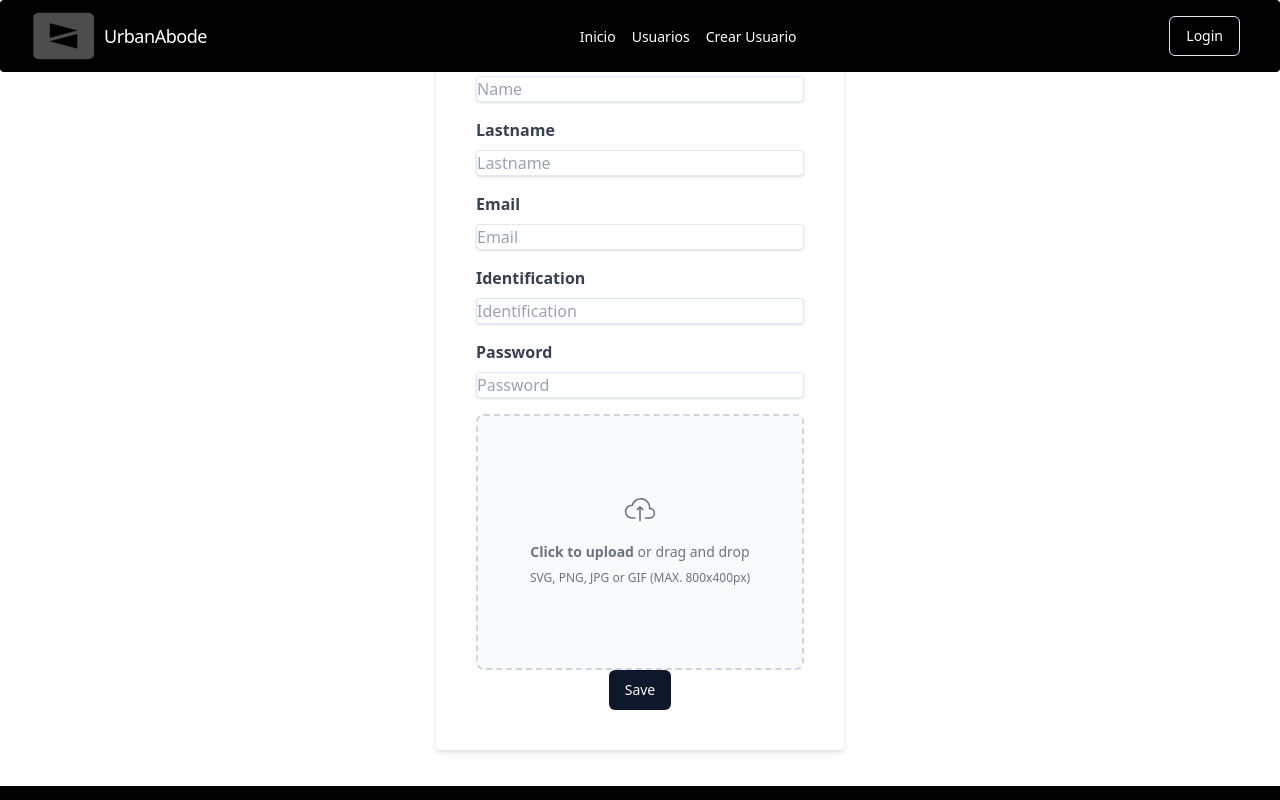
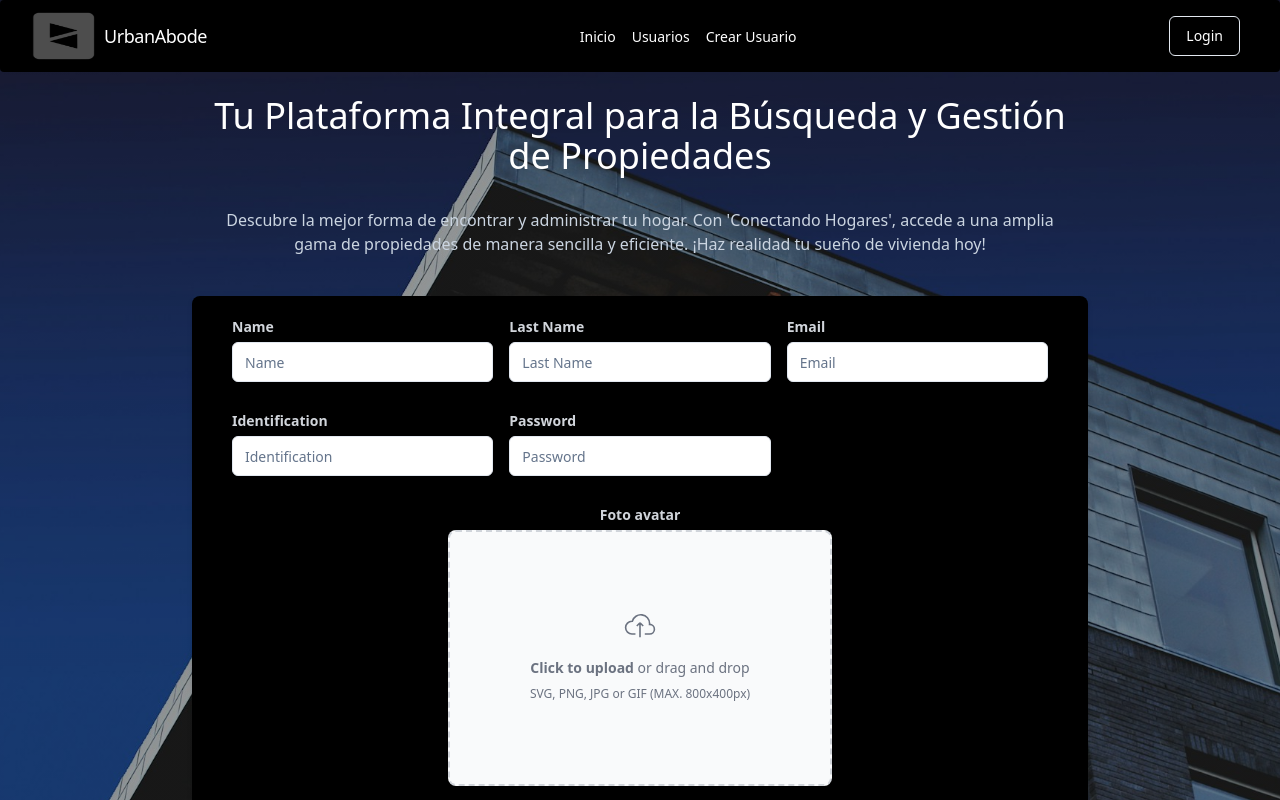
Before and after one commit to JonathanVargas0111/talentoTech-react, a React (Vite) app: page /create-user in a window 1280 px wide. Shown: the top 800 px of the page. Built offline with nearby package versions, Linux system fonts and the light colour scheme.

Commit message:
form style change

```diff
--- a/package.json
+++ b/package.json
@@ -10,6 +10,8 @@
     "preview": "vite preview"
   },
   "dependencies": {
+    "@hookform/resolvers": "^3.3.4",
+    "@radix-ui/react-label": "^2.0.2",
     "@radix-ui/react-slot": "^1.0.2",
     "@react-icons/all-files": "^4.1.0",
     "@reduxjs/toolkit": "^2.2.1",
@@ -19,11 +21,13 @@
     "lucide-react": "^0.363.0",
     "react": "^18.2.0",
     "react-dom": "^18.2.0",
+    "react-hook-form": "^7.51.1",
     "react-redux": "^9.1.0",
     "react-router-dom": "^6.22.3",
     "sweetalert2": "^11.10.6",
     "tailwind-merge": "^2.2.2",
-    "tailwindcss-animate": "^1.0.7"
+    "tailwindcss-animate": "^1.0.7",
+    "zod": "^3.22.4"
   },
   "devDependencies": {
     "@types/node": "^20.11.30",
--- /dev/null
+++ b/src/components/ui/form.jsx
@@ -0,0 +1,133 @@
+import * as React from "react"
+import { Slot } from "@radix-ui/react-slot"
+import { Controller, FormProvider, useFormContext } from "react-hook-form";
+
+import { cn } from "@/lib/utils"
+import { Label } from "@/components/ui/label"
+
+const Form = FormProvider
+
+const FormFieldContext = React.createContext({})
+
+const FormField = (
+  {
+    ...props
+  }
+) => {
+  return (
+    (<FormFieldContext.Provider value={{ name: props.name }}>
+      <Controller {...props} />
+    </FormFieldContext.Provider>)
+  );
+}
+
+const useFormField = () => {
+  const fieldContext = React.useContext(FormFieldContext)
+  const itemContext = React.useContext(FormItemContext)
+  const { getFieldState, formState } = useFormContext()
+
+  const fieldState = getFieldState(fieldContext.name, formState)
+
+  if (!fieldContext) {
+    throw new Error("useFormField should be used within <FormField>")
+  }
+
+  const { id } = itemContext
+
+  return {
+    id,
+    name: fieldContext.name,
+    formItemId: `${id}-form-item`,
+    formDescriptionId: `${id}-form-item-description`,
+    formMessageId: `${id}-form-item-message`,
+    ...fieldState,
+  }
+}
+
+const FormItemContext = React.createContext({})
+
+const FormItem = React.forwardRef(({ className, ...props }, ref) => {
+  const id = React.useId()
+
+  return (
+    (<FormItemContext.Provider value={{ id }}>
+      <div ref={ref} className={cn("space-y-2", className)} {...props} />
+    </FormItemContext.Provider>)
+  );
+})
+FormItem.displayName = "FormItem"
+
+const FormLabel = React.forwardRef(({ className, ...props }, ref) => {
+  const { error, formItemId } = useFormField()
+
+  return (
+    (<Label
+      ref={ref}
+      className={cn(error && "text-destructive", className)}
+      htmlFor={formItemId}
+      {...props} />)
+  );
+})
+FormLabel.displayName = "FormLabel"
+
+const FormControl = React.forwardRef(({ ...props }, ref) => {
+  const { error, formItemId, formDescriptionId, formMessageId } = useFormField()
+
+  return (
+    (<Slot
+      ref={ref}
+      id={formItemId}
+      aria-describedby={
+        !error
+          ? `${formDescriptionId}`
+          : `${formDescriptionId} ${formMessageId}`
+      }
+      aria-invalid={!!error}
+      {...props} />)
+  );
+})
+FormControl.displayName = "FormControl"
+
+const FormDescription = React.forwardRef(({ className, ...props }, ref) => {
+  const { formDescriptionId } = useFormField()
+
+  return (
+    (<p
+      ref={ref}
+      id={formDescriptionId}
+      className={cn("text-sm text-muted-foreground", className)}
+      {...props} />)
+  );
+})
+FormDescription.displayName = "FormDescription"
+
+const FormMessage = React.forwardRef(({ className, children, ...props }, ref) => {
+  const { error, formMessageId } = useFormField()
+  const body = error ? String(error?.message) : children
+
+  if (!body) {
+    return null
+  }
+
+  return (
+    (<p
+      ref={ref}
+      id={formMessageId}
+      className={cn("text-sm font-medium text-destructive", className)}
+      {...props}>
+      {body}
+    </p>)
+  );
+})
+FormMessage.displayName = "FormMessage"
+
+export {
+  useFormField,
+  Form,
+  FormItem,
+  FormLabel,
+  FormControl,
+  FormDescription,
+  FormMessage,
+  FormField,
+}
--- /dev/null
+++ b/src/components/ui/input.jsx
@@ -0,0 +1,19 @@
+import * as React from "react"
+
+import { cn } from "@/lib/utils"
+
+const Input = React.forwardRef(({ className, type, ...props }, ref) => {
+  return (
+    (<input
+      type={type}
+      className={cn(
+        "flex h-10 w-full rounded-md border border-input bg-background px-3 py-2 text-sm ring-offset-background file:border-0 file:bg-transparent file:text-sm file:font-medium placeholder:text-muted-foreground focus-visible:outline-none focus-visible:ring-2 focus-visible:ring-ring focus-visible:ring-offset-2 disabled:cursor-not-allowed disabled:opacity-50",
+        className
+      )}
+      ref={ref}
+      {...props} />)
+  );
+})
+Input.displayName = "Input"
+
+export { Input }
--- /dev/null
+++ b/src/components/ui/label.jsx
@@ -0,0 +1,16 @@
+import * as React from "react"
+import * as LabelPrimitive from "@radix-ui/react-label"
+import { cva } from "class-variance-authority";
+
+import { cn } from "@/lib/utils"
+
+const labelVariants = cva(
+  "text-sm font-medium leading-none peer-disabled:cursor-not-allowed peer-disabled:opacity-70"
+)
+
+const Label = React.forwardRef(({ className, ...props }, ref) => (
+  <LabelPrimitive.Root ref={ref} className={cn(labelVariants(), className)} {...props} />
+))
+Label.displayName = LabelPrimitive.Root.displayName
+
+export { Label }
--- a/src/components/user/UserForm.jsx
+++ b/src/components/user/UserForm.jsx
@@ -1,41 +1,53 @@
 import { Button } from "@/components/ui/button"
+import {
+    Form,
+    FormControl,
+    FormDescription,
+    FormField,
+    FormItem,
+    FormLabel,
+    FormMessage,
+} from "@/components/ui/form"
+import { Input } from "@/components/ui/input";
+import { Label } from "@/components/ui/label";
+
 export default function UserForm({ props }) {
     const handleSubmit = props.handleSubmit;
     const user = props.user;
-    const handleChangeAvatar = props.handleChangeAvatar ;
+    const handleChangeAvatar = props.handleChangeAvatar;
     /*    console.log(props) */
 
     return (
-        <div className="max-w-md w-full mx-auto px-5 py-5">
-            <form onSubmit={handleSubmit} className="shadow-md rounded pt-6 pb-10 mb-4 px-10">
+        <div className="w-full  rounded-lg bg-black ">
+            <form onSubmit={handleSubmit} className="shadow-md pt-6 pb-10 mb-4 px-10">
+                <div className="grid gap-4 items-end sm:grid-cols-2 lg:grid-cols-3">
                     <div className="mb-4">
-                    <label className="block text-gray-700 font-bold mb-2">Name</label>
-                    <input type="text" required name="name" placeholder="Name" defaultValue={user?.name}
-                        className="shadow appearance-none border rounded w-full focus:shadow-outline" />
+                        <Label className="block text-gray-300 font-bold mb-2" htmlFor="terms" >Name</Label>
+                        <Input type="text" id="name" required name="name" placeholder="Name" defaultValue={user?.name} />
                     </div>
                     <div className="mb-4">
-                    <label className="block text-gray-700 font-bold mb-2">Lastname</label>
-                    <input type="text" required name="lastname" placeholder="Lastname" defaultValue={user?.lastname}
-                        className="shadow appearance-none border rounded w-full focus:shadow-outline" />
+                        <Label className="block text-gray-300 font-bold mb-2" htmlFor="terms" >Last Name</Label>
+                        <Input type="text" id="lastname" required name="lastname" placeholder="Last Name" defaultValue={user?.lastname} />
                     </div>
                     <div className="mb-4">
-                    <label className="block text-gray-700 font-bold mb-2">Email</label>
-                    <input type="email" required name="email" placeholder="Email" defaultValue={user?.email}
-                        className="shadow appearance-none border rounded w-full focus:shadow-outline" />
+                        <Label className="block text-gray-300 font-bold mb-2" htmlFor="terms" >Email</Label>
+                        <Input type="email" id="email" required name="email" placeholder="Email" defaultValue={user?.email} />
                     </div>
                     <div className="mb-4">
-                    <label className="block text-gray-700 font-bold mb-2">Identification</label>
-                    <input type="number" required name="id" placeholder="Identification" defaultValue={user?.id}
-                        className="shadow appearance-none border rounded w-full focus:shadow-outline" />
+                        <Label className="block text-gray-300 font-bold mb-2" htmlFor="terms" >Identification</Label>
+                        <Input type="number" id="id" required name="id" placeholder="Identification" defaultValue={user?.id} />
                     </div>
                     {user ? null :
                         (<div className="mb-4">
-                        <label className="block text-gray-700 font-bold mb-2">Password</label>
-                        <input type="password" required name="password" placeholder="Password" className="shadow appearance-none border rounded w-full focus:shadow-outline" />
+                            <Label className="block text-gray-300 font-bold mb-2" htmlFor="terms" >Password</Label>
+                            <Input type="password" id="password" required name="password" placeholder="Password" />
+
                         </div>
                         )}
-                <div className="flex items-center justify-center w-full">
-                    <label htmlFor="avatar" className="flex flex-col items-center justify-center w-full h-64 border-2 border-gray-300 border-dashed rounded-lg cursor-pointer bg-gray-50 dark:hover:bg-bray-800 dark:bg-gray-700 hover:bg-gray-100 dark:border-gray-600 dark:hover:border-gray-500 dark:hover:bg-gray-600">
+                    <div className="flex md:flex-row w-full md:justify-center gap-4 md:col-span-2 lg:col-span-3">
+                        <div className="flex items-center justify-center w-full max-w-sm flex-col   ">
+                            <Label className="block text-gray-300 font-bold mb-2" htmlFor="terms" >Foto avatar</Label>
+                            <Label htmlFor="avatar" className="flex flex-col items-center justify-center w-full h-64 border-2 border-gray-300 border-dashed rounded-lg cursor-pointer bg-gray-50 dark:hover:bg-bray-800 dark:bg-gray-700 hover:bg-gray-100 dark:border-gray-600 dark:hover:border-gray-500 dark:hover:bg-gray-600">
                                 <div className="flex flex-col items-center justify-center pt-5 pb-6">
                                     <svg className="w-8 h-8 mb-4 text-gray-500 dark:text-gray-400" aria-hidden="true" xmlns="http://www.w3.org/2000/svg" fill="none" viewBox="0 0 20 16">
                                         <path stroke="currentColor" d="M13 13h3a3 3 0 0 0 0-6h-.025A5.56 5.56 0 0 0 16 6.5 5.5 5.5 0 0 0 5.207 5.021C5.137 5.017 5.071 5 5 5a4 4 0 0 0 0 8h2.167M10 15V6m0 0L8 8m2-2 2 2" />
@@ -43,14 +55,16 @@ export default function UserForm({ props }) {
                                     <p className="mb-2 text-sm text-gray-500 dark:text-gray-400"><span className="font-semibold">Click to upload</span> or drag and drop</p>
                                     <p className="text-xs text-gray-500 dark:text-gray-400">SVG, PNG, JPG or GIF (MAX. 800x400px)</p>
                                 </div>
-                        <input  onChange={handleChangeAvatar} id="avatar" name="avatar" accept="image/png, image/jpeg" type="file" className="hidden"/>
-                    </label>
+                                <input onChange={handleChangeAvatar} id="avatar" name="avatar" accept="image/png, image/jpeg" type="file" className="hidden" />
+                            </Label>
                         </div>
-
-                <div className="flex justify-center">
-                    <Button>Save</Button>
+                    </div>
+                    <div className="flex justify-center md:col-span-2 lg:col-span-3">
+                        <Button variant="secondary" className="mt-4 w-full max-w-24">Save</Button>
+                    </div>
                 </div>
             </form>
+
         </div>
     );
 }
--- a/src/components/user/UserFormCreate.jsx
+++ b/src/components/user/UserFormCreate.jsx
@@ -3,6 +3,8 @@ import { useCreateUserMutation, useUploadAvatarMutation } from '../../features/a
 import Swal from 'sweetalert2'
 import UserForm from './UserForm';
 import { useState } from 'react';
+import { HeroData } from '../../constants/index'
+
 
 export default function UserFormCreate() {
 
@@ -33,7 +35,7 @@ export default function UserFormCreate() {
                     position: "top-end",
                     icon: "error",
                     title: "El usuario no pudo ser registrado, por favor verifique los datos",
-                    showConfirmButton: false    ,
+                    showConfirmButton: false,
                     timer: 1500
                 })
             } else {
@@ -60,6 +62,20 @@ export default function UserFormCreate() {
     }
 
     return (
-        <UserForm props={{ handleSubmit: handleSubmit, handleChangeAvatar: handleChangeAvatar, user: null }} />
+        <div className='hero flex min-h-screen items-center justify-center pt-20'>
+            <div className='flex max-w-4xl flex-col items-center justify-center gap-6 pb-10'>
+                <div className='space-y-4'>
+                    <h1 className='m-4 text-center text-4xl text-white md:text-2xl lg:text-4xl'>
+                        {
+                            HeroData.title
+                        }
+                    </h1>
+                    <p className='p-4 text-center text-slate-300 hidden md:flex'>
+                        {HeroData.description}
+                    </p>
+                </div>
+                <UserForm props={{ handleSubmit: handleSubmit, handleChangeAvatar: handleChangeAvatar, user: null }} />
+            </div>
+        </div>
     );
 }
--- /dev/null
+++ b/src/constants/index.js
@@ -0,0 +1,4 @@
+export const HeroData = {
+    "title": "Tu Plataforma Integral para la Búsqueda y Gestión de Propiedades",
+    "description": "Descubre la mejor forma de encontrar y administrar tu hogar. Con 'Conectando Hogares', accede a una amplia gama de propiedades de manera sencilla y eficiente. ¡Haz realidad tu sueño de vivienda hoy!"
+  };
--- a/src/index.css
+++ b/src/index.css
@@ -74,3 +74,9 @@
     @apply bg-background text-foreground;
   }
 }
+
+.hero{
+  background-image: linear-gradient(to top, rgba(0, 0, 0, 0.4) ,rgba(0, 0, 0, 0.4)),url("../public/home.jpeg");
+  background-position: 30%;
+  background-size: cover;
+}
```
Also changed, not shown: src/components/user/UserFormEdit.jsx (+21 -1 lines), public/home.jpeg (added), 1 other file (tests, documents, lock files or other folders). Lines whose indentation alone changed are shown as unchanged.
